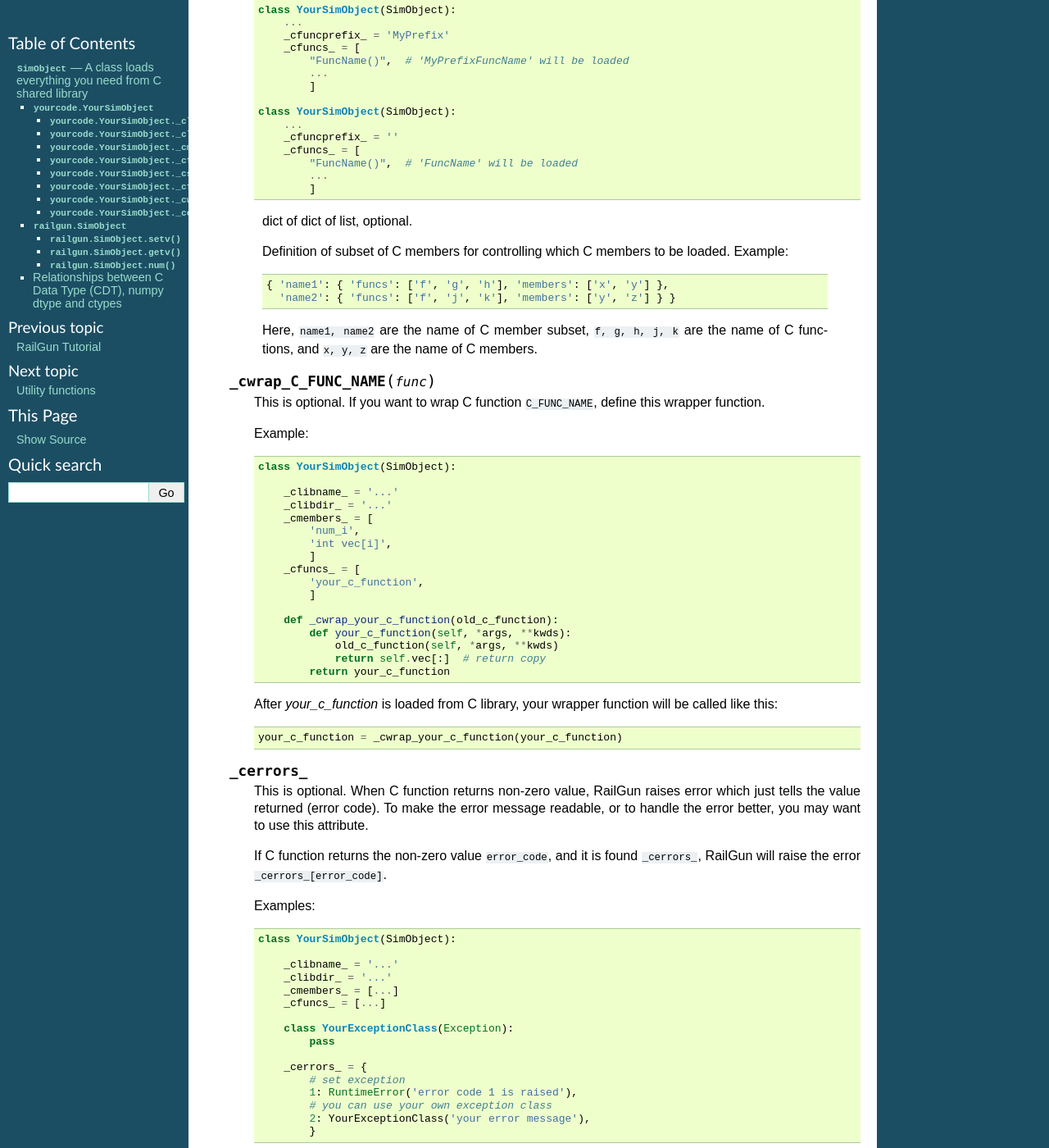
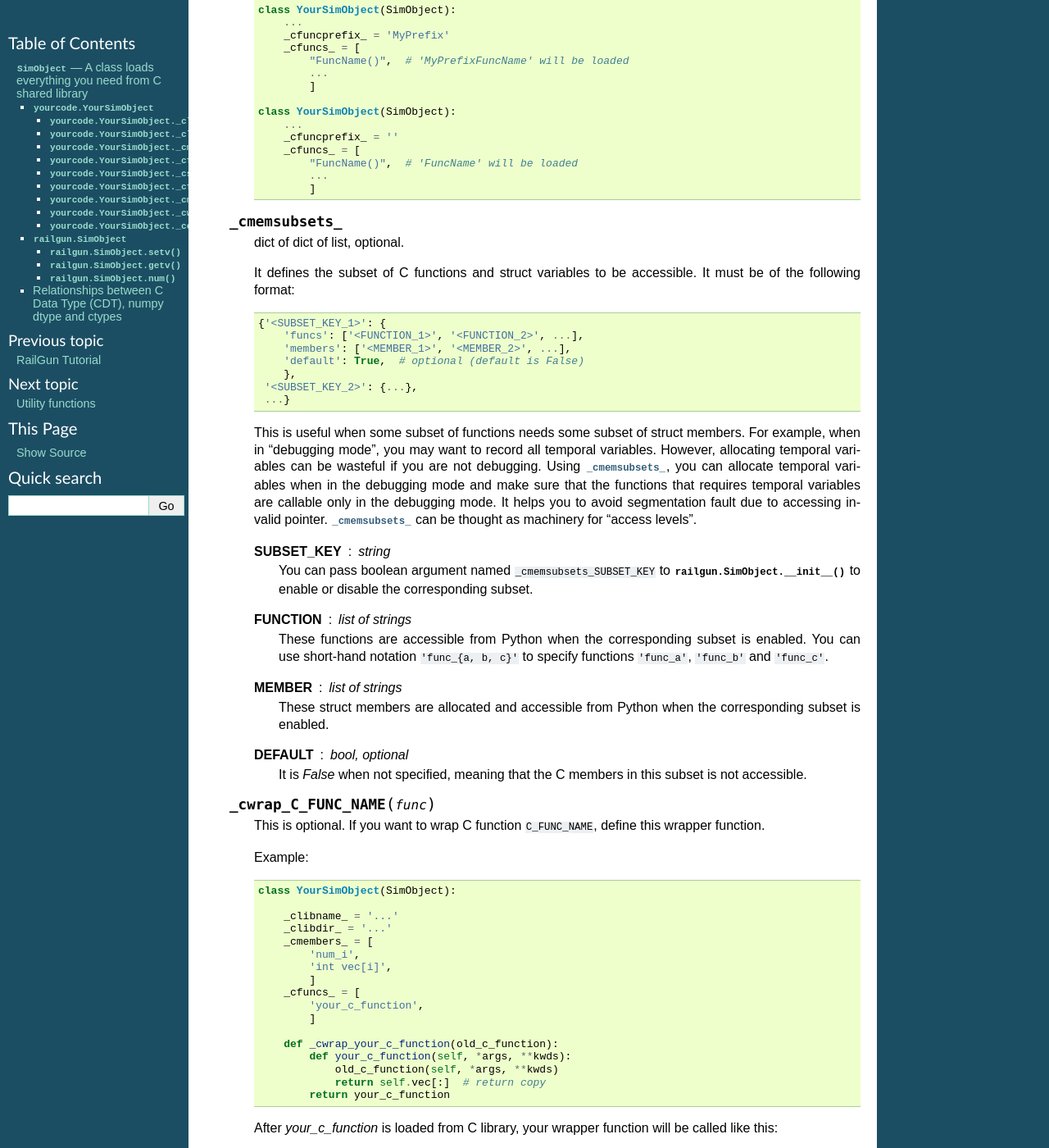
Before and after one commit to tkf/railgun, a Sphinx documentation site: the page built from doc/source/simobj.rst, in a window 1280 px wide and 1400 px high, scrolled down 3053 px. Shown: the whole window at 82% size. Built offline with Sphinx 7.4.7, drawn with Linux system fonts in a browser that asks for light colours; formulas are drawn with MathJax 3.

Commit message:
Document _cmemsubsets_
Actually it is very useful.  I should have documented it well in
the first place.

```diff
--- a/doc/source/simobj.rst
+++ b/doc/source/simobj.rst
@@ -195,23 +195,52 @@
                    ...
                    ]
 
-   .. This documentation is not clear and I don't remember why
-      I want to add `_cmemsubsets_`.  So let's comment it out for now.
-
-   .. .. attribute:: _cmemsubsets_
-   ..
+   .. attribute:: _cmemsubsets_
 
       dict of dict of list, optional.
 
-      Definition of subset of C members for controlling which
-      C members to be loaded. Example::
+      It defines the subset of C functions and struct variables to be
+      accessible.  It must be of the following format:
 
-          { 'name1': { 'funcs': ['f', 'g', 'h'], 'members': ['x', 'y'] },
-            'name2': { 'funcs': ['f', 'j', 'k'], 'members': ['y', 'z'] } }
+      .. sourcecode:: py
 
-      Here, ``name1, name2`` are the name of C member subset,
-      ``f, g, h, j, k`` are the name of C functions, and
-      ``x, y, z`` are the name of C members.
+         {'<SUBSET_KEY_1>': {
+             'funcs': ['<FUNCTION_1>', '<FUNCTION_2>', ...],
+             'members': ['<MEMBER_1>', '<MEMBER_2>', ...],
+             'default': True,  # optional (default is False)
+             },
+          '<SUBSET_KEY_2>': {...},
+          ...}
+
+      This is useful when some subset of functions needs some
+      subset of struct members.  For example, when in "debugging
+      mode", you may want to record all temporal variables.  However,
+      allocating temporal variables can be wasteful if you are not
+      debugging.  Using :attr:`_cmemsubsets_`, you can allocate
+      temporal variables when in the debugging mode and make sure
+      that the functions that requires temporal variables are callable
+      only in the debugging mode.  It helps you to avoid segmentation
+      fault due to accessing invalid pointer.  :attr:`_cmemsubsets_`
+      can be thought as machinery for "access levels".
+
+      **SUBSET_KEY** : string
+          You can pass boolean argument named ``_cmemsubsets_SUBSET_KEY``
+          to :meth:`railgun.SimObject.__init__` to enable or disable
+          the corresponding subset.
+
+      **FUNCTION** : list of strings
+          These functions are accessible from Python when the corresponding
+          subset is enabled.
+          You can use short-hand notation ``'func_{a, b, c}'`` to
+          specify functions ``'func_a'``, ``'func_b'`` and ``'func_c'``.
+
+      **MEMBER** : list of strings
+          These struct members are allocated and accessible from Python
+          when the corresponding subset is enabled.
+
+      **DEFAULT** : bool, optional
+         It is `False` when not specified, meaning that the C members
+         in this subset is not accessible.
 
    .. method:: _cwrap_C_FUNC_NAME(func)
 
```
